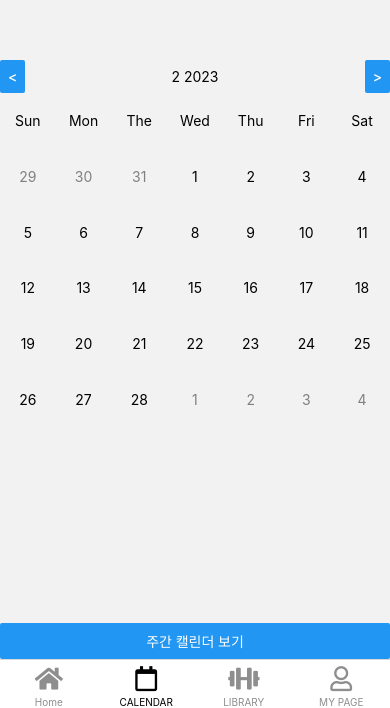
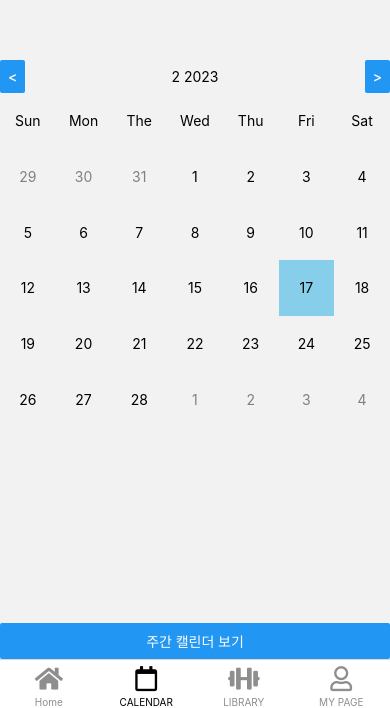
Before and after one commit to 0miiii/react-navtive-homework, a React Native app: screen /CALENDAR in a window 390 px wide. Shown: the part 136-844 px from the top of the page. Built offline with nearby package versions, Linux system fonts and the light colour scheme.

Commit message:
feat: show today

```diff
--- a/components/CalendarEl.tsx
+++ b/components/CalendarEl.tsx
@@ -6,14 +6,30 @@ interface Props {
   el: string;
   selected?: string;
   grey?: boolean;
+  selectedCalendar?: { year: number; month: number };
 }
 
-const CalendarEl: React.FC<Props> = ({ el, selected, grey }) => {
+const CalendarEl: React.FC<Props> = ({
+  el,
+  selected,
+  grey,
+  selectedCalendar,
+}) => {
+  const today = new Date().getDate();
+  const todayYear = new Date().getFullYear();
+  const todayMonth = new Date().getMonth();
+
+  const isToday =
+    selectedCalendar?.year === todayYear &&
+    selectedCalendar.month === todayMonth &&
+    el === today.toString();
+
   return (
     <View
       style={[
         styles.calendarEl,
         selected === el && selected !== "" && styles.selected,
+        isToday && styles.today,
       ]}
     >
       <Text style={grey && styles.grey}>{el}</Text>
@@ -37,6 +53,9 @@ const styles = StyleSheet.create({
   grey: {
     color: "grey",
   },
+  today: {
+    backgroundColor: "skyblue",
+  },
 });
 
 export default CalendarEl;
--- a/components/MonthlyCalendar.tsx
+++ b/components/MonthlyCalendar.tsx
@@ -70,7 +70,11 @@ function MonthlyCalendar() {
         ))}
         {calendarArr[1].map((el, idx) => (
           <TouchableOpacity key={idx} onPress={() => selectedDateHandler(el)}>
-            <CalendarEl el={el} selected={selectedDate} />
+            <CalendarEl
+              el={el}
+              selected={selectedDate}
+              selectedCalendar={selectedCalendar}
+            />
           </TouchableOpacity>
         ))}
         {calendarArr[2].map((el, idx) => (
```
